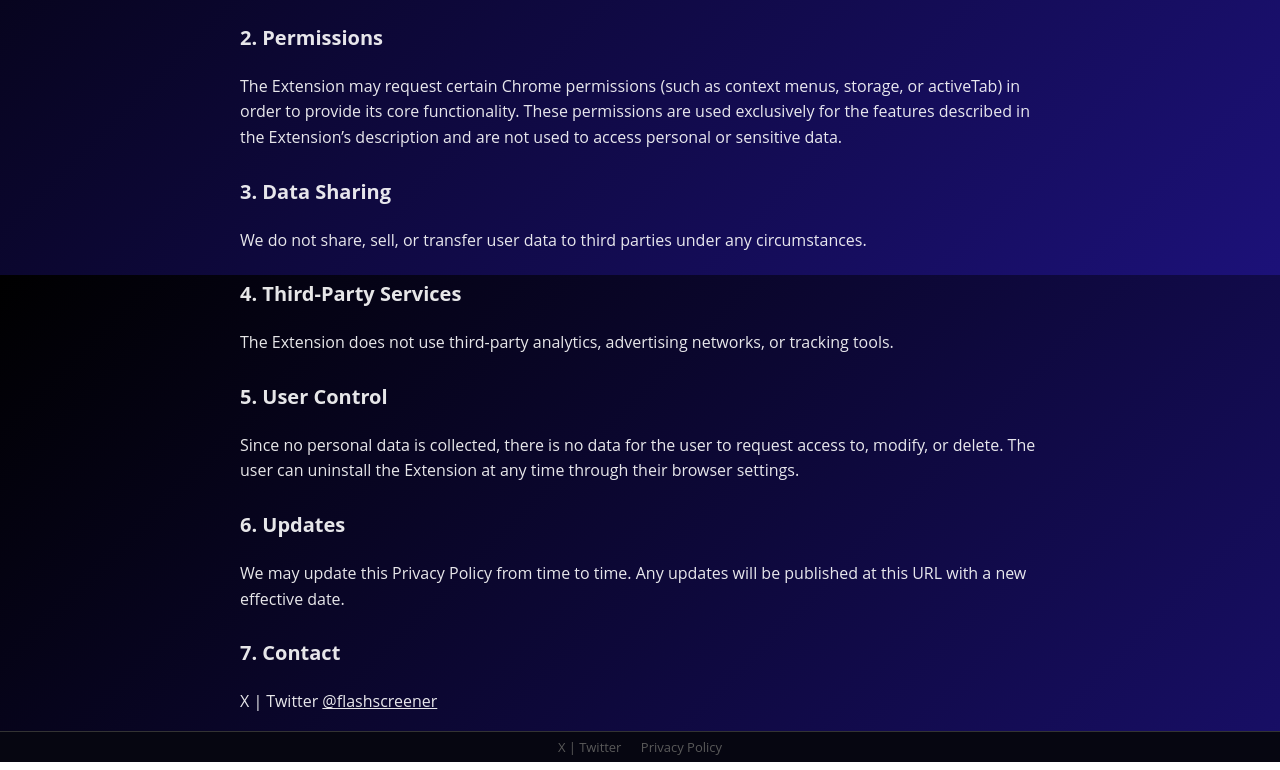
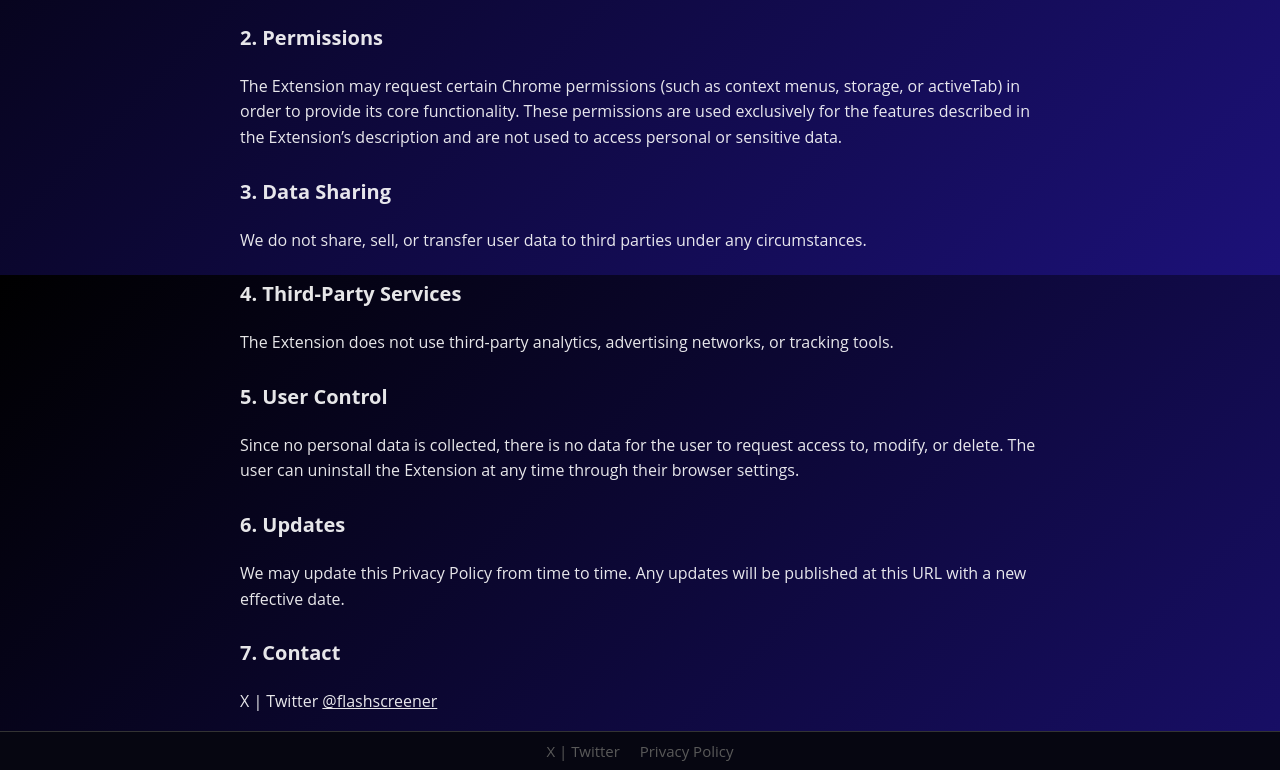
Before and after one commit to flashscreener/flashscreener, a plain HTML site: page privacy.html in a window 1280 px wide. Shown: the part 525-1295 px from the top of the page. Drawn offline with Linux system fonts and the light colour scheme.

Commit message:
Update privacy.html

```diff
--- a/privacy.html
+++ b/privacy.html
@@ -74,11 +74,11 @@
       background: #060611;
       color: #ccc;
       text-align: center;
-      padding: 6px 0; /* altura fina */
-      font-size: 13px;
+      padding: 9px 0; /* altura fina */
+      font-size: 15px;
       font-weight: normal;
       font-style: normal;
-      border-top: 1px solid #333;
+      border-top: 0.5px solid #333;
       margin-top: auto;
     }
 
```
